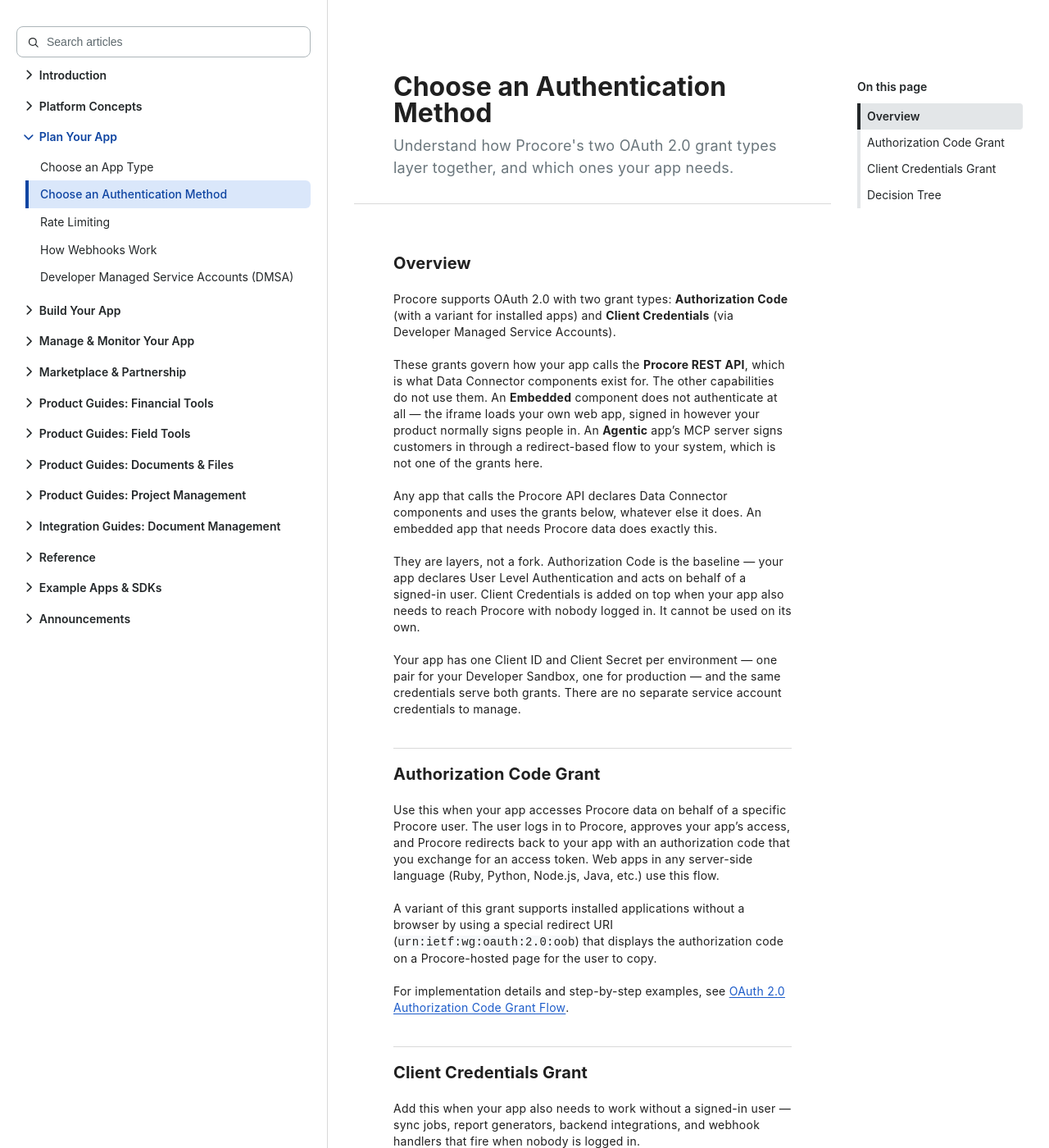
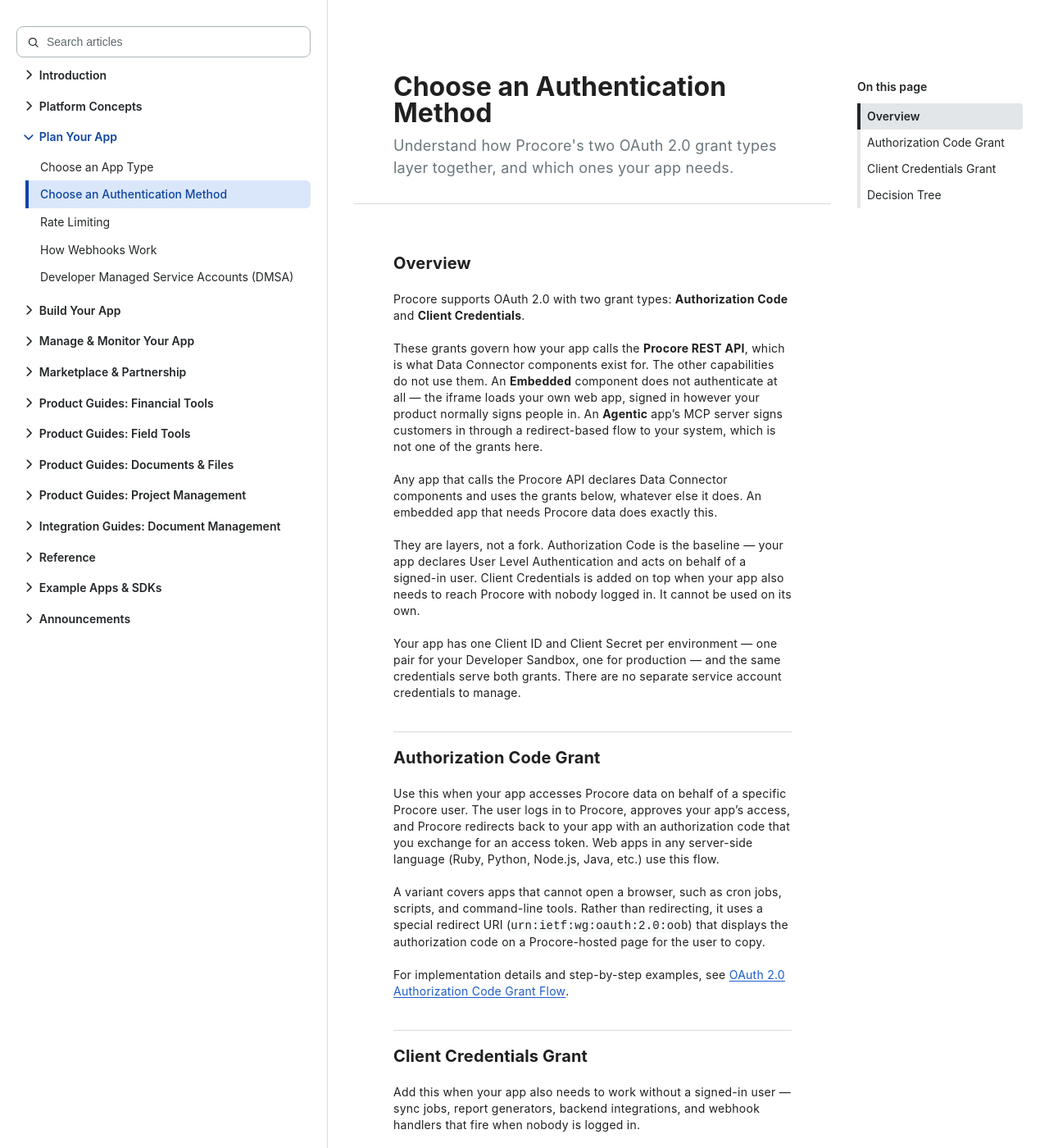
Before and after one commit to procore/documentation, a Jekyll site: the page built from oauth/oauth_choose_grant_type.md, in a window 1280 px wide and 1400 px high. Shown: the whole window at 82% size. Built offline with Jekyll 4.4.1, drawn with Linux system fonts in a browser that asks for light colours; comment, search, counter and statistics services are not loaded.

Commit message:
docs: drop the unexplained parentheticals from the grant type overview
The opening line read "Authorization Code (with a variant for installed
apps) and Client Credentials (via Developer Managed Service Accounts)".
Both asides raised a question the sentence did not answer.

"Installed apps" was the worse of the two. It means an app that cannot
open a browser - the flow page defines it as "cron jobs, scripts,
command-line tools" - but on a Procore site "installed" reads as an app
installed into a company, which is a different thing entirely.

DMSA is now introduced where it is needed, in the Client Credentials
section, with the expansion and an explanation of what it carries. The
Decision Tree then uses the abbreviation after it has been defined.

The Authorization Code section leads the variant with the condition
rather than the jargon: apps that cannot open a browser, such as cron
jobs, scripts, and command-line tools.

Co-Authored-By: Claude Opus 5 <noreply@anthropic.com>

```diff
--- a/oauth/oauth_choose_grant_type.md
+++ b/oauth/oauth_choose_grant_type.md
@@ -8,7 +8,7 @@ section_title: Plan Your App
 
 ## Overview
 
-Procore supports OAuth 2.0 with two grant types: **Authorization Code** (with a variant for installed apps) and **Client Credentials** (via Developer Managed Service Accounts).
+Procore supports OAuth 2.0 with two grant types: **Authorization Code** and **Client Credentials**.
 
 These grants govern how your app calls the **Procore REST API**, which is what Data Connector components exist for. The other capabilities do not use them. An **Embedded** component does not authenticate at all — the iframe loads your own web app, signed in however your product normally signs people in. An **Agentic** app's MCP server signs customers in through a redirect-based flow to your system, which is not one of the grants here.
 
@@ -24,7 +24,7 @@ Your app has one Client ID and Client Secret per environment — one pair for yo
 
 Use this when your app accesses Procore data on behalf of a specific Procore user. The user logs in to Procore, approves your app's access, and Procore redirects back to your app with an authorization code that you exchange for an access token. Web apps in any server-side language (Ruby, Python, Node.js, Java, etc.) use this flow.
 
-A variant of this grant supports installed applications without a browser by using a special redirect URI (`urn:ietf:wg:oauth:2.0:oob`) that displays the authorization code on a Procore-hosted page for the user to copy.
+A variant covers apps that cannot open a browser, such as cron jobs, scripts, and command-line tools. Rather than redirecting, it uses a special redirect URI (`urn:ietf:wg:oauth:2.0:oob`) that displays the authorization code on a Procore-hosted page for the user to copy.
 
 For implementation details and step-by-step examples, see [OAuth 2.0 Authorization Code Grant Flow]({{ site.url }}{{ site.baseurl }}{% link oauth/oauth_auth_grant_flow.md %}).
 <br><br>
```
